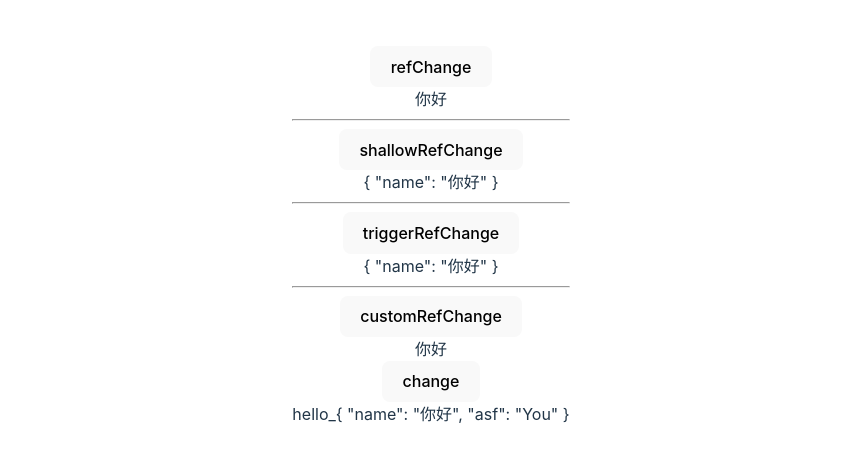
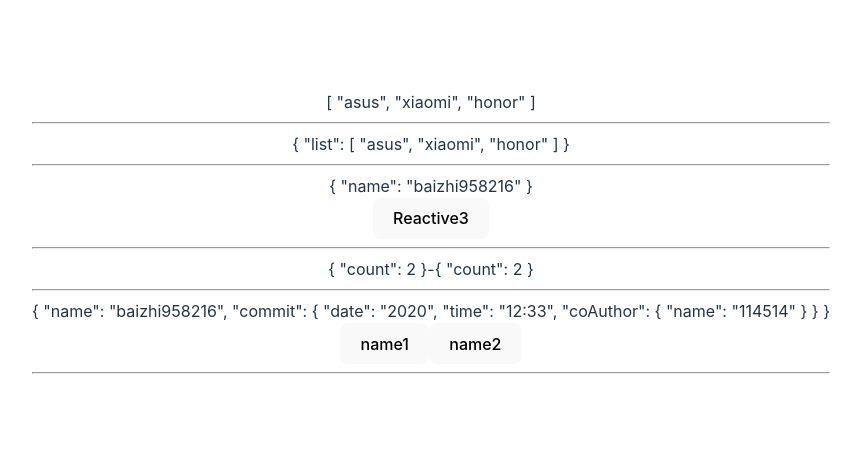
Before and after one commit to baizhi958216/xiaomanzs_FullStackStudy, a Vue app in the folder vite-app/: page / in a window 1280 px wide. Shown: the part 164-626 px from the top of the page, without its empty margins (209-1070 px from the left). Built offline with nearby package versions, Linux system fonts and the light colour scheme.

Commit message:
vue: add reactive
Signed-off-by: baizhi958216 <1475289190@qq.com>

```diff
--- a/vite-app/src/App.vue
+++ b/vite-app/src/App.vue
@@ -1,13 +1,15 @@
 <template>
   <!-- <vBase></vBase> -->
   <!-- <vDomDiff></vDomDiff> -->
-  <vRef></vRef>
+  <!-- <vRef></vRef> -->
+  <vReactive></vReactive>
 </template>
 
 <script setup lang="ts">
 // import vBase from './components/Vue基础.vue'
 // import vDomDiff from './components/虚拟DOM和VueKeyDiff算法.vue'
-import vRef from './components/Ref全家桶.vue'
+// import vRef from './components/Ref全家桶.vue'
+import vReactive from './components/Reactive全家桶.vue'
 </script>
 
 <style scoped>
--- /dev/null
+++ b/vite-app/src/components/Reactive全家桶.vue
@@ -0,0 +1,100 @@
+<template>
+  <!-- reactive -->
+  <div>{{ message1 }}</div>
+  <hr>
+  <div>{{ message2 }}</div>
+  <hr>
+  <div>{{ message3 }}</div>
+  <button @click="rea3change">Reactive3</button>
+  <hr>
+
+  <!-- readonly -->
+  <div>{{ person }}-{{ copy }}</div>
+  <hr>
+
+  <!-- shallowReactive -->
+  <div>{{ message4 }}</div>
+  <button @click="changeName1">name1</button>
+  <button @click="changeName2">name2</button>
+  <hr>
+</template>
+
+<script setup lang="ts">
+import { reactive, readonly, shallowReactive } from 'vue'
+// reactive
+type rea = {
+  list: string[]
+}
+// 数组
+let message1 = reactive<string[]>([])
+let message2 = reactive<rea>({
+  list: []
+})
+// 异步数据模拟
+setTimeout(() => {
+  let arr = ['asus', 'xiaomi', 'honor']
+  /*
+  直接赋值会破坏响应式, 导致视图无法更新
+  可以用push
+  message1 = arr
+  */
+  message1.push(...arr)
+  // 或者用对象修饰
+  message2.list = arr
+  console.log(message1, message2);
+}, 1000)
+// 对象
+let message3 = reactive({
+  name: 'baizhi958216'
+})
+const rea3change = () => {
+  message3.name = 'hello'
+}
+
+// readonly
+let person = reactive({
+  count: 1
+})
+
+let copy = readonly(person)
+/*
+  无法分配到 "count" ，因为它是只读属性。
+  copy.count++
+*/
+setTimeout(() => {
+  person.count++
+}, 1000)
+
+/*
+  shallowReactive
+  在DOM挂载 后 将第一层作为响应式更新
+*/
+let message4 = shallowReactive({
+  name: 'baizhi958216',
+  commit: {
+    date: '2020',
+    time: '12:33',
+    coAuthor: {
+      name: '114514'
+    }
+  }
+})
+const changeName1 = () => {
+  message4.name = 'Hello'
+}
+const changeName2 = () => {
+  /*
+    不能将类型“string”分配给类型“{ name: string; }”。
+
+    在此操作中, 数据会被修改  DOM不会发生改变
+  */
+  // message4.commit.coAuthor = 'baizhi958216'
+  console.log(message4);
+
+}
+// DOM挂载 前 可以修改
+// changeName2()
+</script>
+
+<style scoped>
+</style>
```
